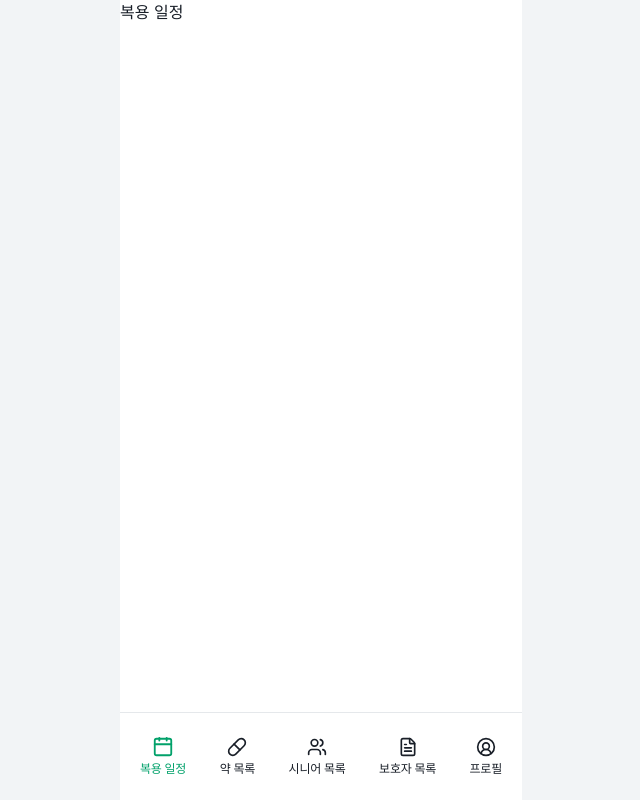
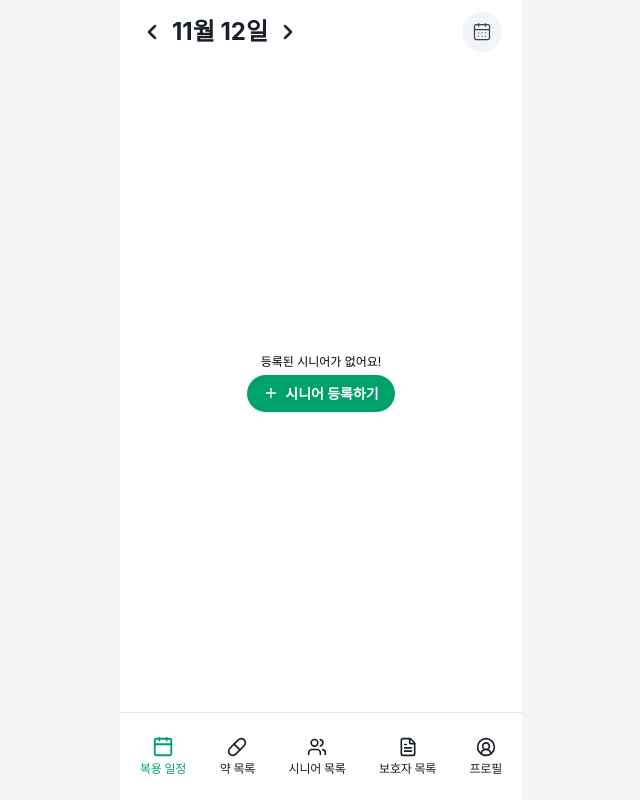
Before and after one commit to Line4Thon-Team24/TTAREUREUNG-CLIENT, a React (Vite) app: page /schedule in a window 1280 px wide. Shown: the whole page, without its empty margins (319-959 px from the left). Built offline with nearby package versions, Linux system fonts and the light colour scheme; a web font is replaced by a local one.

Commit message:
feat: 복용 일정 빈 상태 화면 구현 (시니어 없음 / 약 없음)

```diff
--- a/src/pages/guardian/SchedulePage.tsx
+++ b/src/pages/guardian/SchedulePage.tsx
@@ -1,5 +1,54 @@
+import { useState } from 'react';
+import { useNavigate } from 'react-router-dom';
+import { BOTTOM_NAVIGATION_HEIGHT } from '@/components/BottomNavigation';
+import EmptyState from '@/components/EmptyState';
+import DateNavigator from '@/components/schedule/DateNavigator';
+import SeniorChips from '@/components/schedule/SeniorChips';
+import { getSeniors } from '@/mocks/seniors';
+
 const SchedulePage = () => {
-  return <div>복용 일정</div>;
+  const navigate = useNavigate();
+  const [date, setDate] = useState(() => new Date());
+  const [seniors] = useState(getSeniors);
+  const [selectedSeniorId, setSelectedSeniorId] = useState(
+    seniors[0]?.id ?? null
+  );
+
+  const hasSenior = seniors.length > 0;
+
+  return (
+    <div
+      className="flex flex-col"
+      style={{ minHeight: `calc(100dvh - ${BOTTOM_NAVIGATION_HEIGHT})` }}
+    >
+      <DateNavigator date={date} onChange={setDate} />
+
+      {hasSenior && (
+        <SeniorChips
+          seniors={seniors}
+          selectedId={selectedSeniorId}
+          onSelect={setSelectedSeniorId}
+        />
+      )}
+
+      <div className="flex flex-1 items-center justify-center">
+        {hasSenior ? (
+          // TODO: 약 등록 화면 작업 시 이동 연결
+          <EmptyState
+            message="등록된 약 정보가 없어요!"
+            actionLabel="약 정보 등록하기"
+            onAction={() => {}}
+          />
+        ) : (
+          <EmptyState
+            message="등록된 시니어가 없어요!"
+            actionLabel="시니어 등록하기"
+            onAction={() => navigate('/seniors/register')}
+          />
+        )}
+      </div>
+    </div>
+  );
 };
 
 export default SchedulePage;
```
